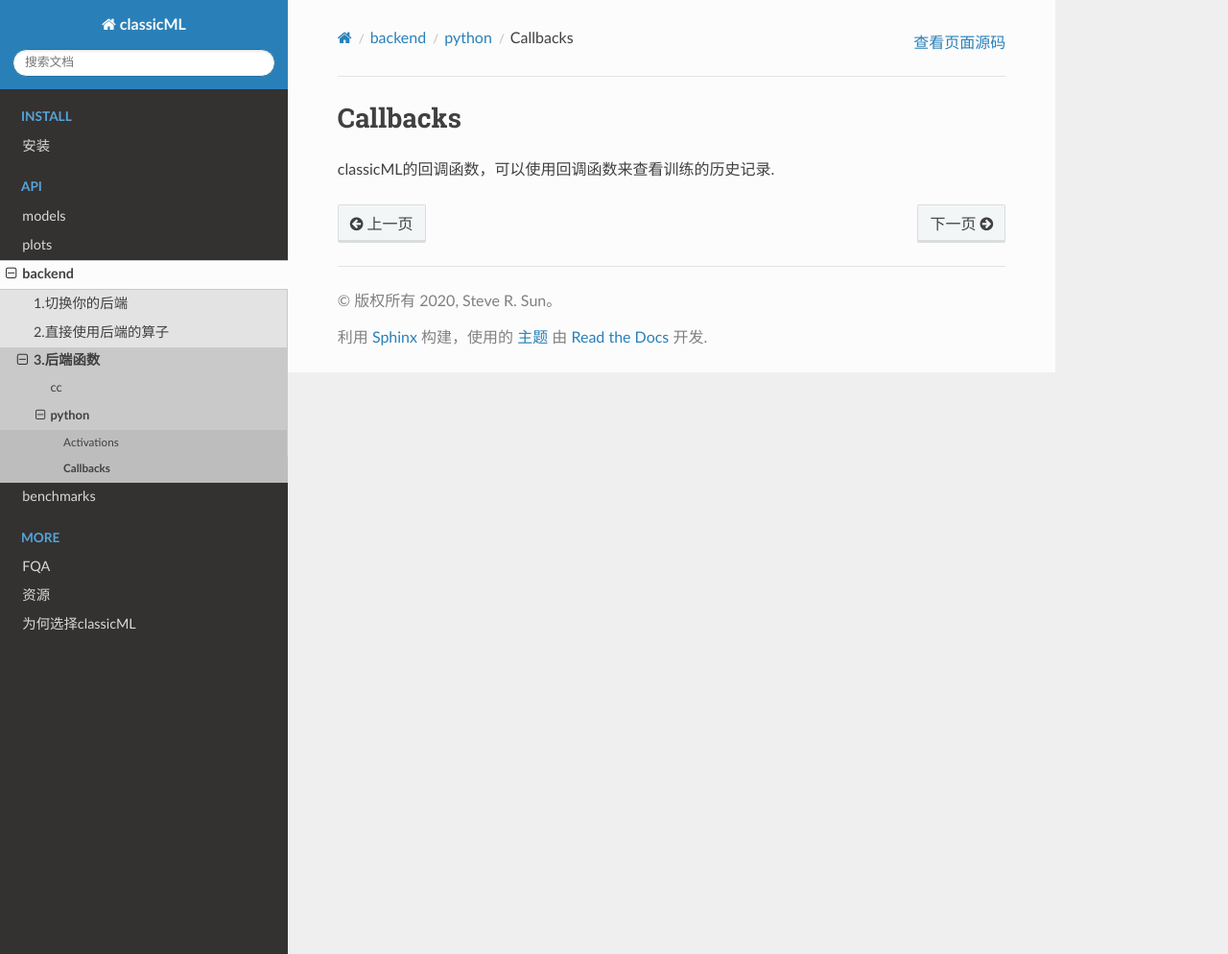
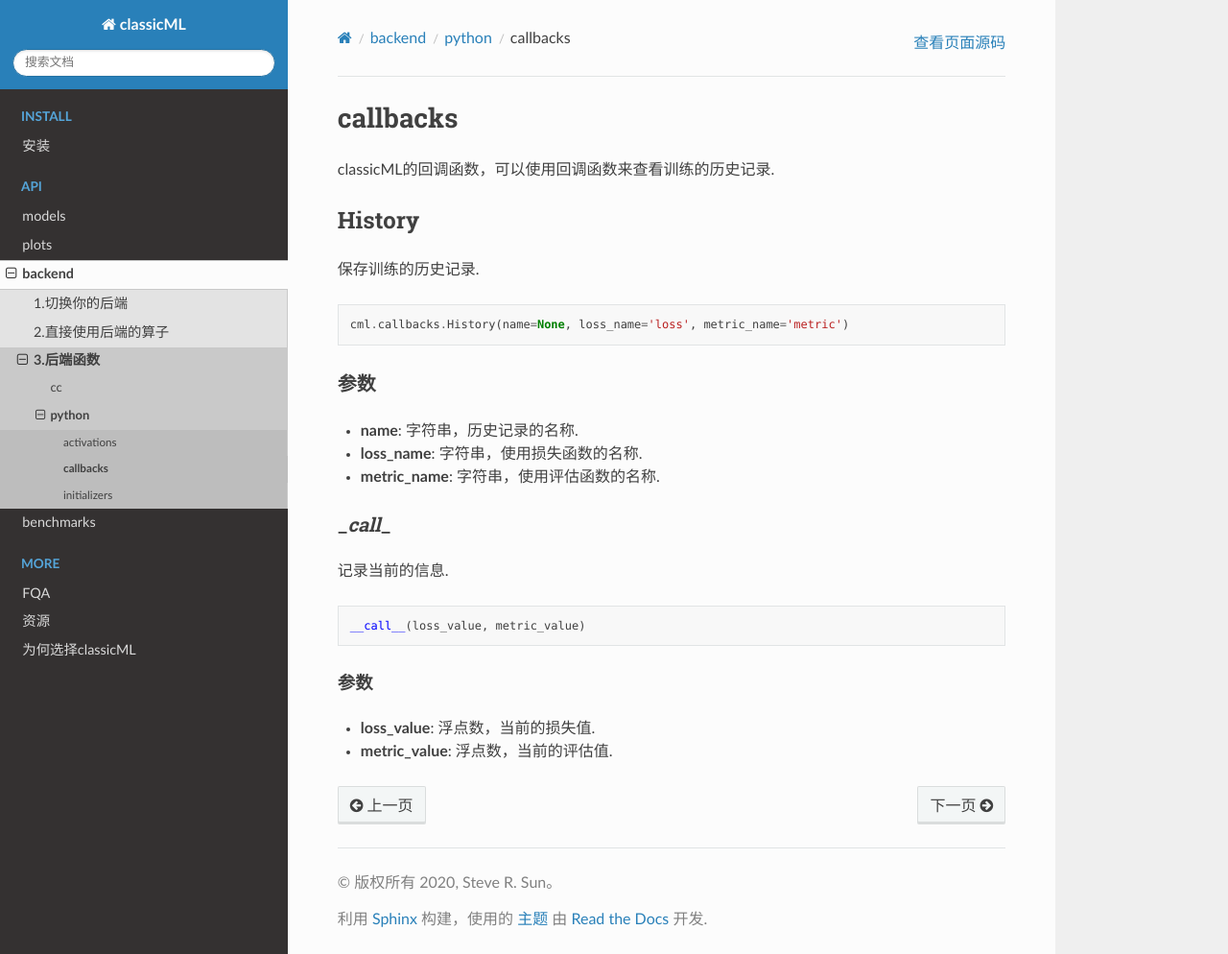
Before and after one commit to sun1638650145/classicML, a Sphinx documentation site: the page built from docs/source/backend/python/callbacks.md, in a window 1280 px wide and 994 px high. Shown: the whole window at 96% size. Built offline with Sphinx 7.4.7 and the Read the Docs theme 2.0.0, drawn with Linux system fonts in a browser that asks for light colours.

Commit message:
add docs backend/python/callbacks backend/python/initializers

````diff
--- a/docs/source/backend/python/callbacks.md
+++ b/docs/source/backend/python/callbacks.md
@@ -1,3 +1,30 @@
-## Callbacks
+## callbacks
 
 classicML的回调函数，可以使用回调函数来查看训练的历史记录.
+
+### History
+
+保存训练的历史记录.
+
+```python
+cml.callbacks.History(name=None, loss_name='loss', metric_name='metric')
+```
+
+#### 参数
+
+* <b>name</b>: 字符串，历史记录的名称.
+* <b>loss_name</b>: 字符串，使用损失函数的名称.
+* <b>metric_name</b>: 字符串，使用评估函数的名称.
+
+#### \__call__
+
+记录当前的信息.
+
+```python
+__call__(loss_value, metric_value)
+```
+
+##### 参数
+
+* <b>loss_value</b>: 浮点数，当前的损失值.
+* <b>metric_value</b>: 浮点数，当前的评估值.
--- a/docs/source/backend/python/index.rst
+++ b/docs/source/backend/python/index.rst
@@ -10,3 +10,4 @@
 
    activations
    callbacks
+   initializers
````
Also changed, not shown: docs/source/backend/python/activations.md (+1 -1 lines), docs/source/backend/python/initializers.md (added, +3 -0 lines), 1 other file.
